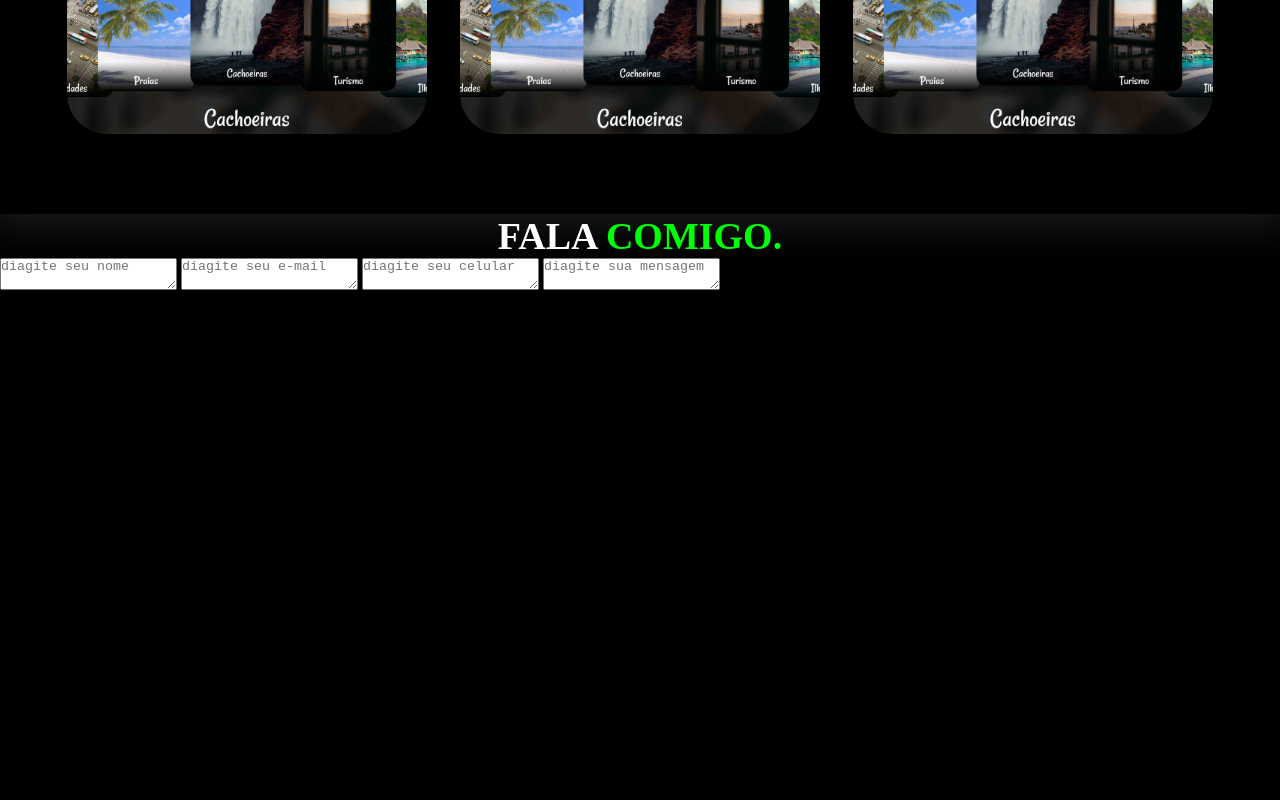
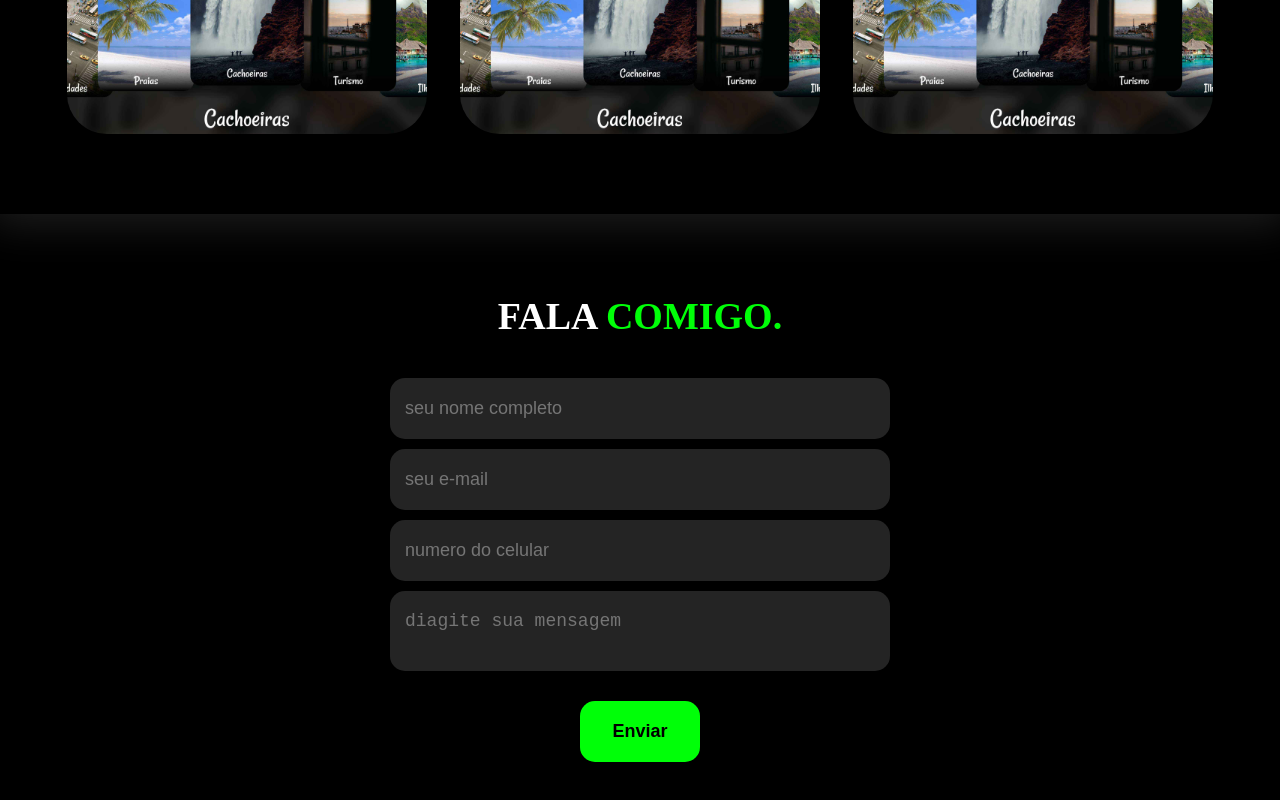
Before and after one commit to EliasLopesIlustracoes/Portifolio, a plain HTML site: page index.html in a window 1280 px wide. Shown: the part 2414-3214 px from the top of the page. Before the commit the page ends 2708 px from the top, so only its background shows below. Drawn offline with nearby package versions, Linux system fonts and the light colour scheme.

Commit message:
atualizacao 07/07/25

```diff
--- a/index.html
+++ b/index.html
@@ -197,13 +197,13 @@
 
                 <form action="">
 
-                <textarea name="" id="" placeholder="diagite seu nome"requerid></textarea>
-                <textarea name="" id="" placeholder="diagite seu e-mail"requerid></textarea>
-                <textarea name="" id="" placeholder="diagite seu celular"></textarea>
-                <textarea name="" id="" placeholder="diagite sua mensagem"requerid></textarea>
-                <div class="btn-Enviar">
+                    <input type="text" class="text" placeholder="seu nome completo"required> <!--texto EXITIDO "REQUIRID" placeholder Texto indicativo para Preenchimeto-->
+                    <input type="text" class="text" placeholder="seu e-mail"required>
+                    <input type="text" class="text" placeholder="numero do celular">
+                    <textarea name="" id="" placeholder="diagite sua mensagem"requerid></textarea>
 
-                    <imput type="submit" value="Enviar">
+                    <div class="btn-Enviar"><input type="button" value="Enviar"></div> <!--Botao para ENVIO DE DADOS "transmissor" dirente de BOTAO comum-->
+
 
                 </div>
 
--- a/style.css
+++ b/style.css
@@ -22,7 +22,7 @@ h2.titulo span{
     color: #00ff08; /*cor VERDE*/
 }
 
-button:hover{
+button:hover, form .btn-Enviar input:hover{
 
     box-shadow: 0px 0px 8px #00ff0868; /*sombreado no BOTAO*/
     transform: scale(1.05);
@@ -326,6 +326,62 @@ section.topo-site.flex{
             div .hoverlay:hover{
 
                 opacity: 1; /*ESCURECE HOVERLAY*/
+            }
 
+            section.formulario{
+
+                padding: 80px 4%; /*MARGIM CIMA/BAIXO titulo Formulario e 4% Esquerda/Direita*/
+            }
+
+            form{
+
+                max-width: 500px; /*LARGURA MAXIMA Formulario*/
+                margin: 0 auto; /*centraliza o formulario*/
+                /*display: block;*/
+                display: flex; /*os blocos do formulario ficam lado a lado*/
+                justify-content: center; /*centraliza mais um pouco*/
+                flex-direction: column; /*CRIA uma COLUNA dos blocos*/
+                gap: 10px; /*CRIA um espaço abaixo dos blocos*/
+                margin-top: 40px; /*MARGIN TEXTO fala comigo aumentar*/
 
             }
+
+            form input, form textarea{
+                background-color: #242424; /*ESCURECER a caixa de preenchimento*/
+                border: 0; /*retira a borda do box preenchimento*/
+                outline: 0; /*retira o contorno do box preenchimento*/
+                padding: 20px 15px; /*PREENCHIMENTO INTERNO CIMA/BAIXO e LADO*/
+                border-radius: 15px; /*arrendondar as caixas de texto*/
+                color: #fff; /*Fonte Branca*/
+                font-size: 18px; /*Tamanho da LETRA*/
+            }
+
+            form input::placeholder{
+
+                /*color: #00ff08; /*TEXTO indicativo de preenchimento*/
+            }
+
+            form textarea{
+
+                resize: none; /*tamanho do box mensagem NAO variar tamanho fixo*/
+                max-height: 200px; /*altura maxima 50 pixels*/
+
+            }
+
+            form .btn-Enviar{
+
+                margin-top: 20px; /*ABAIXAR O botao do formulario*/
+                text-align: center; /*centralizar o botao*/
+            }
+
+            /*form .btn-Enviar input[type=submit] /*utiliza quando quer trabalha somente 1 categoria*/
+
+            form .btn-Enviar input{
+
+                width: 120px; /*largura*/
+                background-color: #00ff08; /*botao enviar VERDE*/
+                color: #000; /*Letra texto botao preto*/
+                font-weight: 700;
+                cursor: pointer; /*PONTEIRO MÃOZINHA*/
+                transition: .2s; /*animação botao enviar*/
+            }
```
